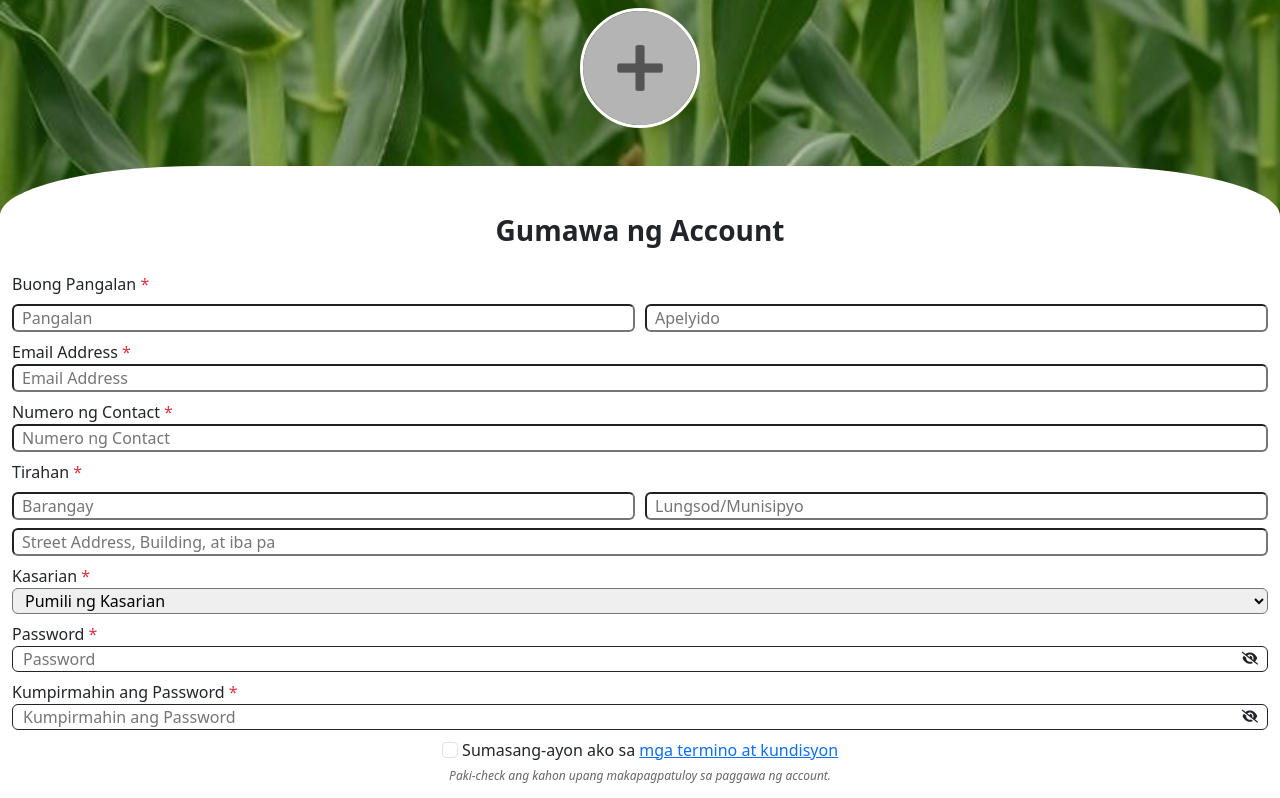
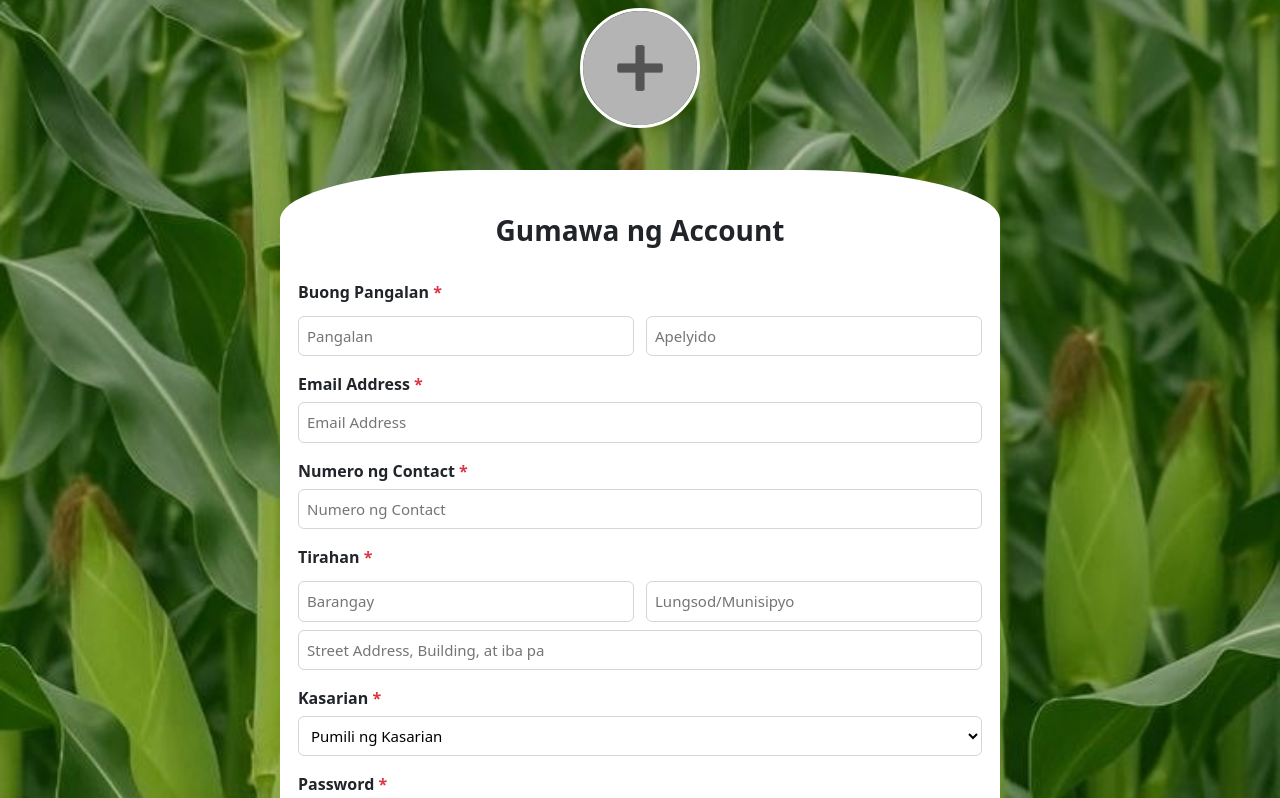
Before and after one commit to ksstn/MaizeNex, a plain HTML site: page app/pages/create-account.html in a window 1280 px wide. Shown: the part 150-948 px from the top of the page. Drawn offline with nearby package versions, Linux system fonts and the light colour scheme.

Commit message:
fix create-account

```diff
--- a/app/pages/create-account.html
+++ b/app/pages/create-account.html
@@ -43,7 +43,7 @@
         <section id="account-form">
             <form id="createAccountForm">
                 <div class="container-fluid">
-                    <h5 class="text-center mt-2 pb-3 pt-5 fs-3 fw-bold" data-i18n="create.account">Gumawa ng Account
+                    <h5 class="text-center mt-0 pb-3 pt-4 fs-3 fw-bold" data-i18n="create.account">Gumawa ng Account
                     </h5>
 
                     <label for="name"><span data-i18n="create.full_name">Buong Pangalan</span> <span
@@ -118,17 +118,18 @@
                         <small id="matchMessage"></small>
                     </div>
 
-                    <div id="terms&condition" class="text-center">
-                        <input type="checkbox" id="terms" class="form-check-input">
-                        <label for="terms" class="form-check-label"><span data-i18n="create.terms_label">Sumasang-ayon
-                                ako sa</span>
+                    <div id="terms&condition" class="form-check d-flex align-items-center text-center gap-2">
+                        <input type="checkbox" id="terms" class="form-check-input mb-0">
+                        <label for="terms" class="form-check-label mb-0 text-center"><span
+                                data-i18n="create.terms_label">Sumasang-ayon ako sa</span>
                             <a type="link" class="" data-bs-toggle="modal" data-bs-target="#exampleModal"
                                 data-i18n="create.terms_link">
                                 mga termino at kundisyon
                             </a></label>
-                        <div class="terms-reminder" data-i18n="create.terms_reminder">Paki-check ang kahon upang
-                            makapagpatuloy sa paggawa ng account.</div>
                     </div>
+                    <div id="terms-error" class="invalid-feedback d-block"></div>
+                    <div class="terms-reminder text-center" data-i18n="create.terms_reminder">Paki-check ang kahon upang
+                        makapagpatuloy sa paggawa ng account.</div>
 
                     <!-- Modal -->
                     <div class="modal fade" id="exampleModal" tabindex="-1" aria-labelledby="exampleModalLabel"
--- a/app/static/css/create-account.css
+++ b/app/static/css/create-account.css
@@ -21,7 +21,35 @@
 
 #account-form {
     border-radius: 200px 200px 0 0 / 50px 50px 0 0;
-     background-color: white;
+    background-color: #ffffff;
+    margin: 12px auto 0;
+    max-width: 720px;
+}
+
+#account-form .container-fluid {
+    padding: 20px 18px 28px;
+}
+
+#account-form label {
+    display: inline-block;
+    margin: 8px 0 6px;
+    font-weight: 600;
+}
+
+#account-form input:not([type="checkbox"]),
+#account-form select {
+    width: 100%;
+    min-height: 40px;
+    border: 1px solid #d6d6d6;
+    border-radius: 8px;
+    padding: 8px 12px;
+    background-color: #ffffff;
+    font-size: 15px;
+}
+
+#account-form .btn {
+    border-radius: 10px;
+    min-height: 46px;
 }
 
 .cover-container {
@@ -61,8 +89,8 @@
 .name-row,
 .address-row {
     display: flex;
-     gap: 10px;
-     margin-top: 8px;
+    gap: 12px;
+    margin-top: 6px;
     width: 100%;
 }
 
@@ -80,24 +108,11 @@
 
 .input-wrapper input {
     width: 100%;
-     padding: 10px 40px 10px 10px;
+    padding: 10px 40px 10px 12px;
+    border: 1px solid #d6d6d6;
     border-radius: 8px;
-     border: 1px solid #ccc;
+    outline: none;
     box-sizing: border-box;
- }
-
- /* password */
- .input-wrapper {
-     position: relative;
-     width: 100%;
- }
-
- .input-wrapper input {
-     width: 100%;
-     padding: 10px 40px 10px 10px;
-     border: 1px solid #ccc;
-     border-radius: 6px;
-     outline: none;
 }
 
 .toggle-eye {
--- a/app/static/js/create-account.js
+++ b/app/static/js/create-account.js
@@ -284,19 +284,14 @@
     }
 
     // Terms and Conditions Validation
-    let termsError = document.getElementById("terms-error");
+    const termsError = document.getElementById("terms-error");
     if (!termsCheckbox.checked) {
-        if (!termsError) {
-            termsError = document.createElement("div");
-            termsError.id = "terms-error";
-            termsCheckbox.parentElement.appendChild(termsError);
+        if (termsError) {
+            termsError.textContent = "You must agree to the terms and conditions";
         }
-        termsError.textContent = "You must agree to the terms and conditions";
         valid = false;
-    } else {
-        if (termsError) {
-            termsError.textContent = "";
-        }
+    } else if (termsError) {
+        termsError.textContent = "";
     }
 
     // Final check
```
Lines whose indentation alone changed are shown as unchanged.
